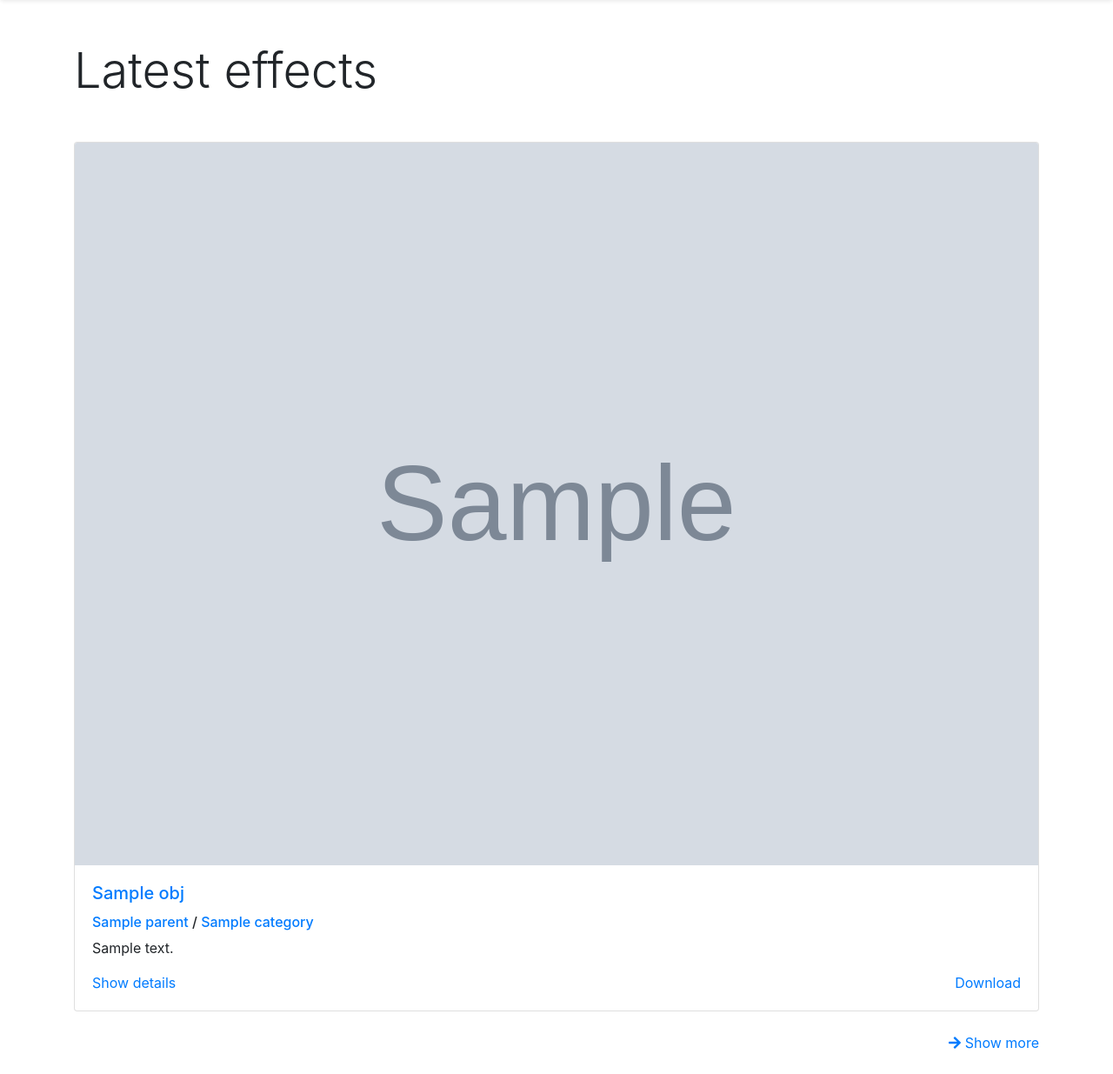
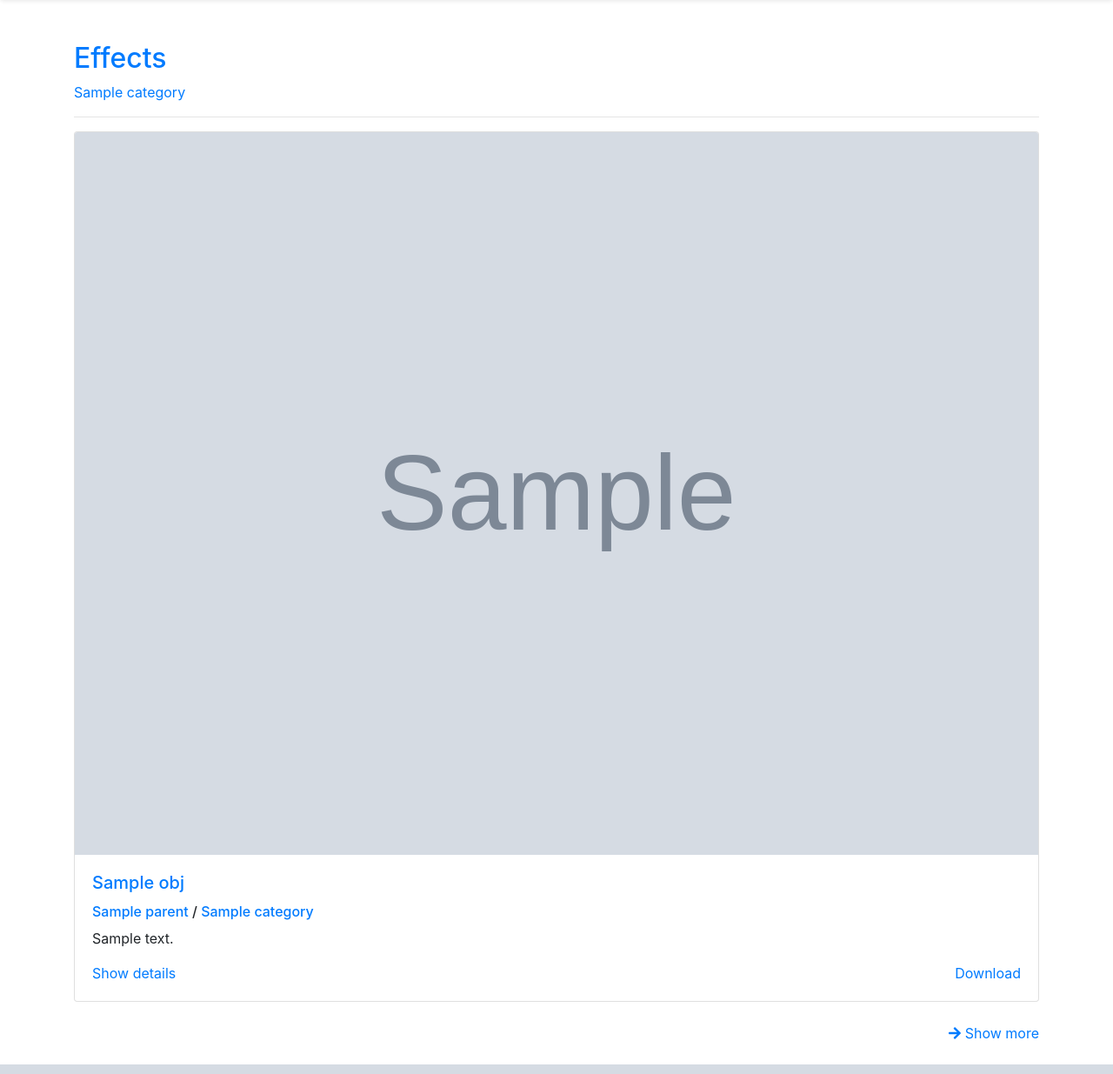
Before and after one commit to fx-planet/fxplanet, a Django app: template fxplanet/templates/index.html in a window 1280 px wide. Shown: the part 72-1307 px from the top of the page at 87% size. Run offline with Django 3.2, Linux system fonts and the light colour scheme; tables that the repository leaves empty hold one stand-in row (values such as "Sample post"); the template is opened without the code that fills it: values that come from a table or form of the project are taken from there, most other values are stand-ins (such as "Sample title", 1, 10 or a date in 2020); grey boxes marked "Sample" are stand-in pictures; data that the repository does not hold is empty; some libraries are stand-ins or nearby versions.

Commit message:
fx nav on top page

```diff
--- a/catalog/views.py
+++ b/catalog/views.py
@@ -8,6 +8,7 @@
 def index(request):
     ctx = {
             'latest_effects': Effect.objects.order_by('-created_at'),
+            'subcategories': Category.objects.filter(parent__isnull=True),
             }
     return render(request, 'index.html', ctx)
 
--- a/fxplanet/templates/catalog/effect_list.html
+++ b/fxplanet/templates/catalog/effect_list.html
@@ -2,15 +2,15 @@
 {% load staticfiles %}
 
 {% block content %}
-{% if category %}
 <h2>
-    <a href="{% url "latest-effects" %}">All</a> /
+    <a href="{% url "latest-effects" %}">Effects</a>
+    {% if category %} /
     {% if category.parent %}
     <a href="{% url "latest-effects-by-category" category.parent.pk %}">{{ category.parent.name }}</a> /
     {% endif %}
     {{ category.name }}
+    {% endif %}
 </h2>
-{% endif %}
 {% if subcategories %}
     {% for cat in subcategories %}
     <a href="{% url "latest-effects-by-category" cat.pk %}">{{ cat.name }}</a> {% if not forloop.last %} | {% endif %}
--- a/fxplanet/templates/index.html
+++ b/fxplanet/templates/index.html
@@ -2,7 +2,16 @@
 {% load staticfiles %}
 
 {% block content %}
-<h2 class="display-4 mb-sm-5">Latest effects</h2>
+<h2>
+    <a href="{% url "latest-effects" %}">Effects</a>
+</h2>
+
+{% if subcategories %}
+    {% for cat in subcategories %}
+    <a href="{% url "latest-effects-by-category" cat.pk %}">{{ cat.name }}</a> {% if not forloop.last %} | {% endif %}
+    {% endfor %}
+    <hr />
+{% endif %}
 
 <div class="row">
 {% for obj in latest_effects|slice:":9" %}
```
